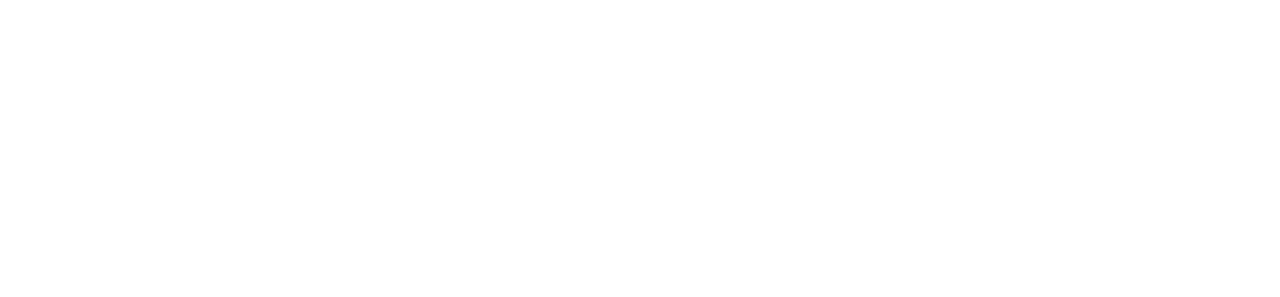
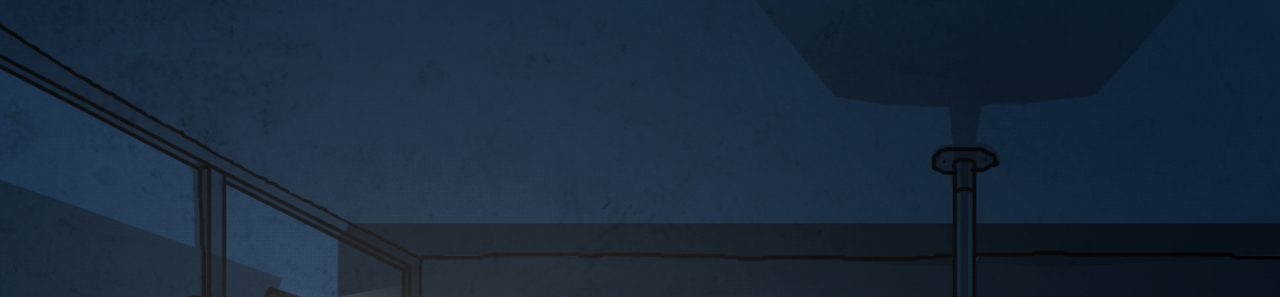
Before and after one commit to brunosrgc/digital-clock, a plain HTML site: page index.html in a window 1280 px wide. Shown: the top 297 px of the page. Drawn offline with nearby package versions, Linux system fonts and the light colour scheme.

Commit message:
Adding the background and finishing the project

```diff
--- a/index.html
+++ b/index.html
@@ -25,5 +25,7 @@
 
         <script src="assets/js/script.js"></script>
     </div>
+
+    <body background="img/background.gif"></body>
 </body>
 </html>
```
Also changed, not shown: img/background.gif (added).
